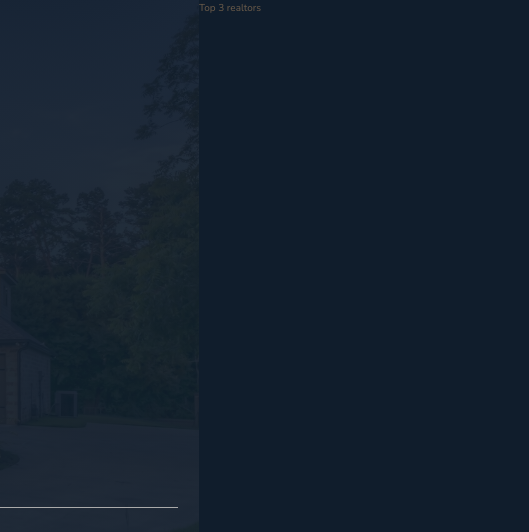
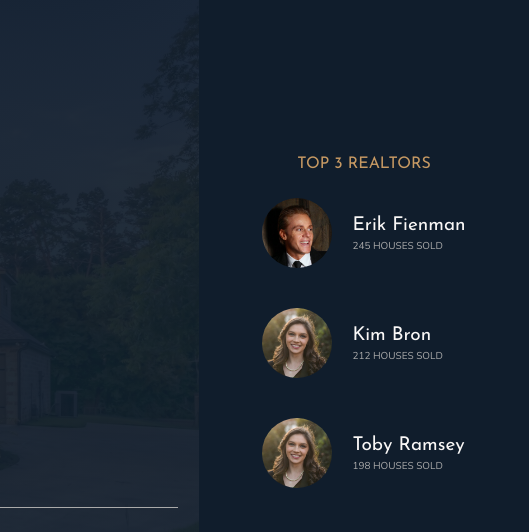
Before and after one commit to Youssef-AbuTaleb/Nexter, a website: page index.html in a window 1280 px wide. Shown: the top 532 px of the page, 751-1280 px from the left. Drawn offline with nearby package versions, Linux system fonts and the light colour scheme.

Commit message:
add realtors section

```diff
--- a/index.html
+++ b/index.html
@@ -33,7 +33,29 @@
       </div>
     </div>
 
-    <div class="realtors">Top 3 realtors</div>
+    <div class="realtors">
+      <h3 class="heading-3">Top 3 Realtors</h3>
+
+      <div class="realtors__list">
+        <img src="img/realtor-1.jpeg" alt="Realtor 1" class="realtors__img" />
+        <div class="realtors__details">
+          <h4 class="heading-4 heading-4--light">Erik Fienman</h4>
+          <p class="realtors__sold">245 houses sold</p>
+        </div>
+
+        <img src="img/realtor-2.jpeg" alt="Realtor 2" class="realtors__img" />
+        <div class="realtors__details">
+          <h4 class="heading-4 heading-4--light">Kim Bron</h4>
+          <p class="realtors__sold">212 houses sold</p>
+        </div>
+
+        <img src="img/realtor-2.jpeg" alt="Realtor 2" class="realtors__img" />
+        <div class="realtors__details">
+          <h4 class="heading-4 heading-4--light">Toby Ramsey</h4>
+          <p class="realtors__sold">198 houses sold</p>
+        </div>
+      </div>
+    </div>
 
     <section class="features">
       <div class="feature">
--- a/sass/_realtors.scss
+++ b/sass/_realtors.scss
@@ -1,4 +1,31 @@
 .realtors {
   background-color: $color-secondary;
   grid-column: col-start 7 / full-end;
+  padding: 3rem;
+
+  display: grid;
+  align-content: center;
+  justify-content: center;
+  justify-items: center;
+  grid-row-gap: 2rem;
+
+  &__list {
+    display: grid;
+    grid-template-columns: min-content max-content;
+    grid-column-gap: 2rem;
+    grid-row-gap: 5vh;
+    align-items: center;
+  }
+
+  &__img {
+    width: 7rem;
+    border-radius: 50%;
+    display: block;
+  }
+
+  &__sold {
+    text-transform: uppercase;
+    color: $color-grey-light-2;
+    margin-top: -3px;
+  }
 }
```
Also changed, not shown: README.md, css/style.css.
